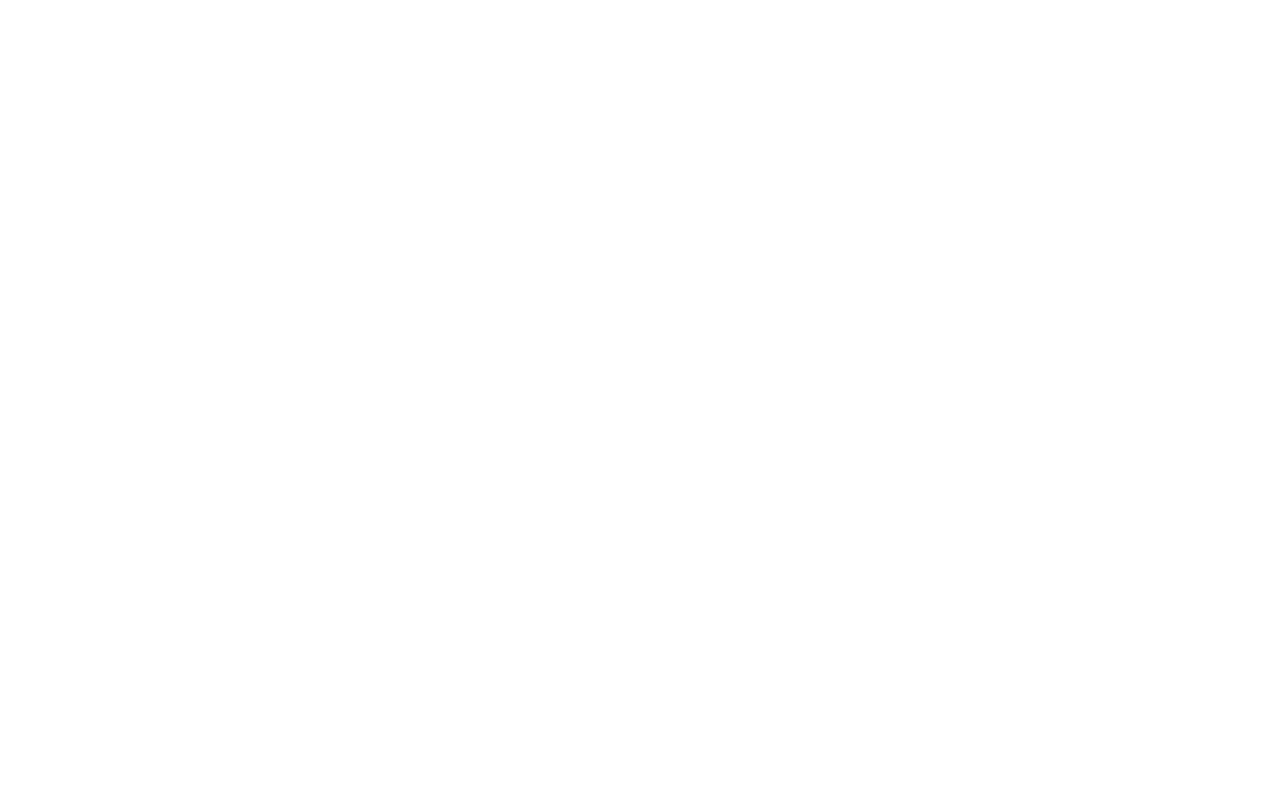
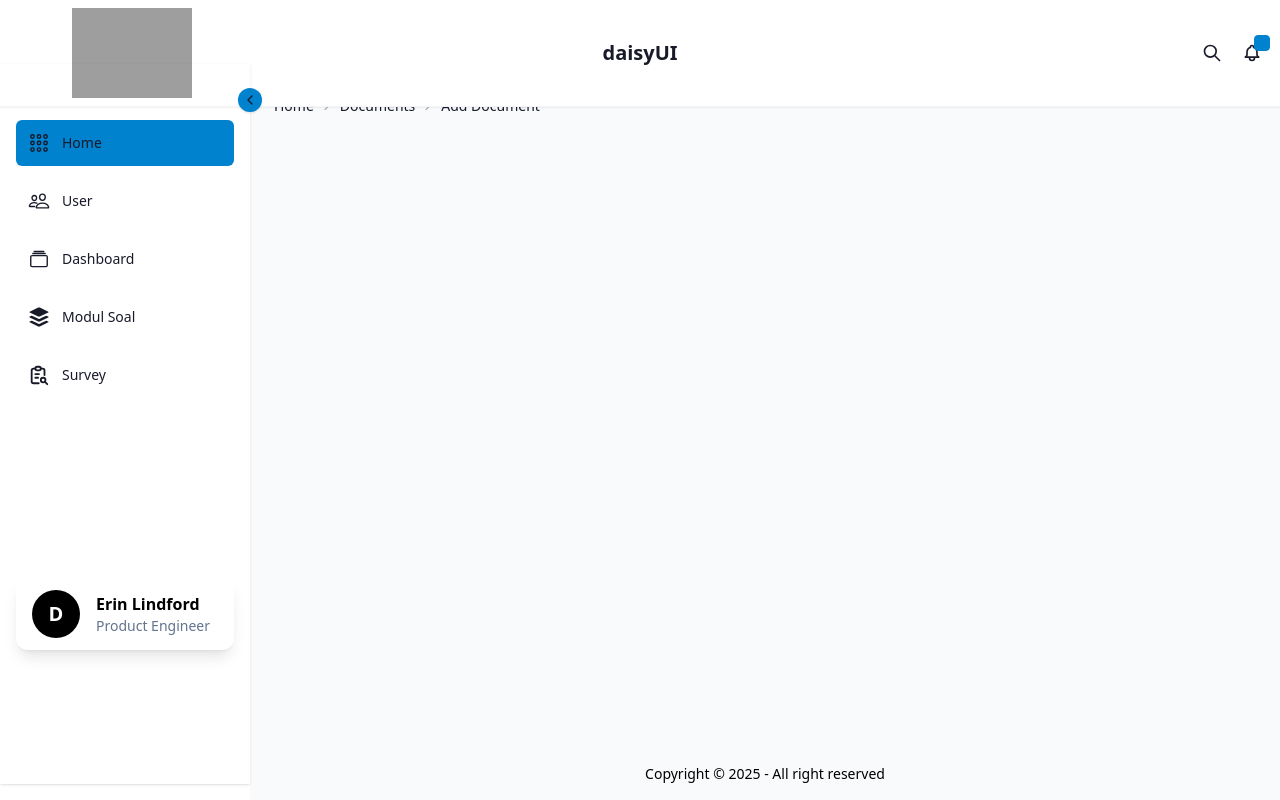
Before and after one commit to Yoysi/frontend-psikotes, a React (Vite) app: page /super-admin in a window 1280 px wide. Before the commit this address had no page. Built offline with nearby package versions, Linux system fonts and the light colour scheme; grey boxes are pictures that could not be loaded.

Commit message:
Route update 9/18/2025

```diff
--- a/src/components/sidebar.tsx
+++ b/src/components/sidebar.tsx
@@ -1,8 +1,11 @@
 import React, { useState } from "react";
+import { NavLink } from "react-router-dom";
 import { IoAlbumsOutline, IoAppsOutline, IoLogoBuffer, IoPeopleOutline } from "react-icons/io5";
 import { TbReportSearch } from "react-icons/tb";
 import { FiChevronLeft, FiChevronRight } from "react-icons/fi";
 import { motion, AnimatePresence } from "framer-motion";
+import { BrowserRouter as Router, Routes, Route } from "react-router-dom";
+import { path } from "framer-motion/client";
 
 interface SidebarProps {
   open: boolean;
@@ -13,11 +16,13 @@ const Sidebar: React.FC<SidebarProps> = ({ open, setOpen }) => {
   const [activeItem, setActiveItem] = useState<string>("Home");
 
   const sidebarItems = [
-    { id: "Home", icons: <IoAppsOutline size={22} />, title: "Home" },
-    { id: "User", icons: <IoPeopleOutline size={22} />, title: "User" },
-    { id: "Dashboard", icons: <IoAlbumsOutline size={22} />, title: "Dashboard" },
-    { id: "Modul", icons: <IoLogoBuffer size={22} />, title: "Modul Soal" },
-    { id: "Reports", icons: <TbReportSearch size={22} />, title: "Survey" },
+
+    { id: "Home", icons: <IoAppsOutline size={22} />, title: "Home", path: ""},
+    { id: "User", icons: <IoPeopleOutline size={22} />, title: "User", path: "/super-admin/super-user"},
+    { id: "Dashboard", icons: <IoAlbumsOutline size={22} />, title: "Dashboard", path: "/super-admin/super-dashboard" },
+    { id: "Modul", icons: <IoLogoBuffer size={22} />, title: "Modul Soal", path: "/super-admin/modul" },
+    { id: "Reports", icons: <TbReportSearch size={22} />, title: "Survey", path: "" },
+
   ];
 
   return (
@@ -39,6 +44,15 @@ const Sidebar: React.FC<SidebarProps> = ({ open, setOpen }) => {
         {/* Menu Items */}
         <div className="space-y-3 mt-10">
           {sidebarItems.map((item) => (
+
+            <NavLink
+              key={item.id}
+              to={item.path}
+              className={({ isActive }) => (
+                "block w-full"
+              )
+            }
+            >
             <motion.button
               key={item.id}
               onClick={() => setActiveItem(item.id)}
@@ -65,6 +79,7 @@ const Sidebar: React.FC<SidebarProps> = ({ open, setOpen }) => {
                 )}
               </AnimatePresence>
             </motion.button>
+            </NavLink>
           ))}
         </div>
 
--- a/src/pages/admin/dashboard.tsx
+++ b/src/pages/admin/dashboard.tsx
@@ -9,25 +9,31 @@ const Dashboard = () => {
       <p>Selamat </p>
 
       <div className="flex mt-4 gap-7">
-        <div className="card card-border bg-base-100 w-65 h-30">
+        <div className="card card-border flex-1 bg-base-100 min-w-40 max-w-65 h-30">
           <div className="card-body">
             <h2 className="card-title">Card Title</h2>
             <p>A card </p>
           </div>
         </div>
-        <div className="card card-border bg-base-100 w-65 h-30">
+        <div className="card card-border flex-1 bg-base-100 min-w-40 max-w-65 h-30">
           <div className="card-body">
             <h2 className="card-title">Card Title</h2>
             <p>A card </p>
           </div>
         </div>
-        <div className="card card-border bg-base-100 w-65 h-30">
+        <div className="card card-border flex-1 bg-base-100 min-w-40 max-w-65 h-30">
           <div className="card-body">
             <h2 className="card-title">Card Title</h2>
             <p>A card </p>
           </div>
         </div>
-        <div className="card card-border bg-base-100 w-65 h-30">
+        <div className="card card-border flex-1 bg-base-100 min-w-40 max-w-65 h-30">
+          <div className="card-body">
+            <h2 className="card-title">Card Title</h2>
+            <p>A card </p>
+          </div>
+        </div>
+        <div className="card card-border flex-1 bg-base-100 min-w-40 max-w-65 h-30">
           <div className="card-body">
             <h2 className="card-title">Card Title</h2>
             <p>A card </p>
@@ -41,7 +47,7 @@ const Dashboard = () => {
             <ChartWrapper />
           </div>
         </div>
-        <div className="card card-border bg-base-100 flex-1 h-100">
+        <div className="card card-border bg-base-100 flex-1 min-w-50 max-w-150 h-100">
           <div className="card-body">
             <div className="overflow-x-auto">
               <table className="table">
--- a/src/router/AppRouter.tsx
+++ b/src/router/AppRouter.tsx
@@ -3,7 +3,9 @@ import Login from "@/pages/auth/login";
 import AdminLayout from "@/layout/AdminLayout";
 import SuperAdminLayout from "@/layout/SuperAdminLayout";
 import Dashboard from "@/pages/admin/dashboard";
-import SuperDashboard from "@/pages/super-admin/Superdashboard";
+import SuperDashboard from "@/pages/super-admin/Super-dashboard";
+import SuperUser from "@/pages/super-admin/Super-user";
+
 
 function AppRouter() {
   return (
@@ -15,9 +17,12 @@ function AppRouter() {
         {/* Admin layout + dashboard */}
         <Route path="/admin" element={<AdminLayout />}>
           <Route path="dashboard" element={<Dashboard />} />
+
         </Route>
-        <Route path="/superadmin" element={<SuperAdminLayout/>}>
-          <Route path="Superdashboard" element={<SuperDashboard/>}/>
+        <Route path="/super-admin" element={<SuperAdminLayout/>}>
+          <Route path="Super-dashboard" element={<SuperDashboard/>}/>
+          <Route path="Super-user" element={<SuperUser/>}/>
+
         </Route>
       </Routes>
     </Router>
```
